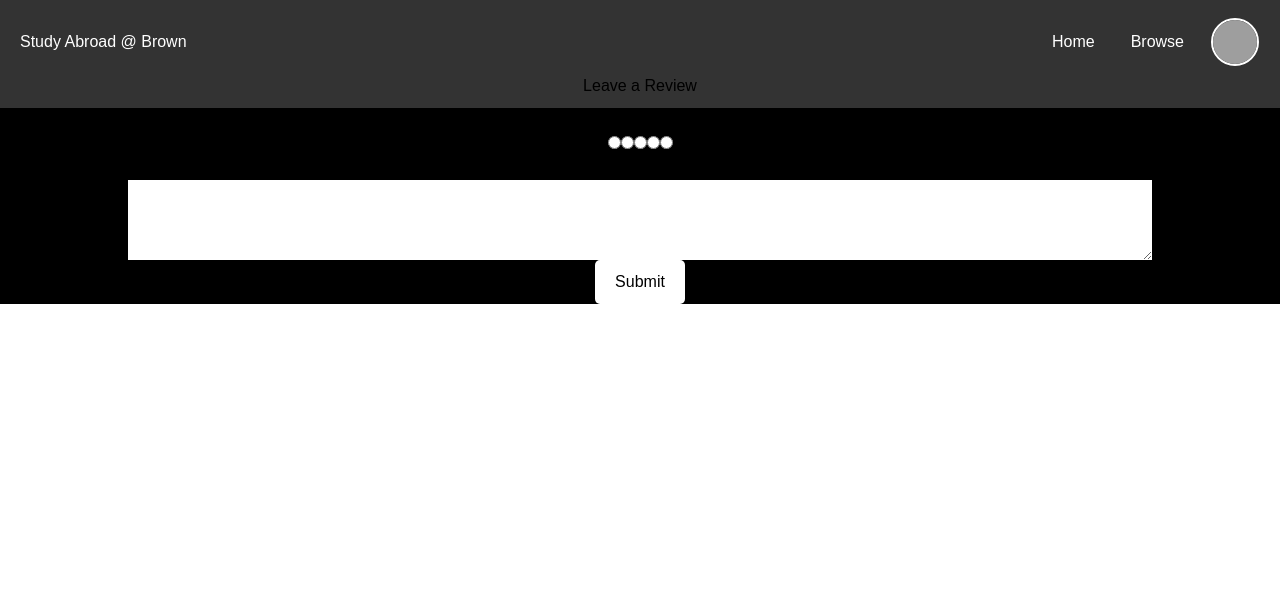
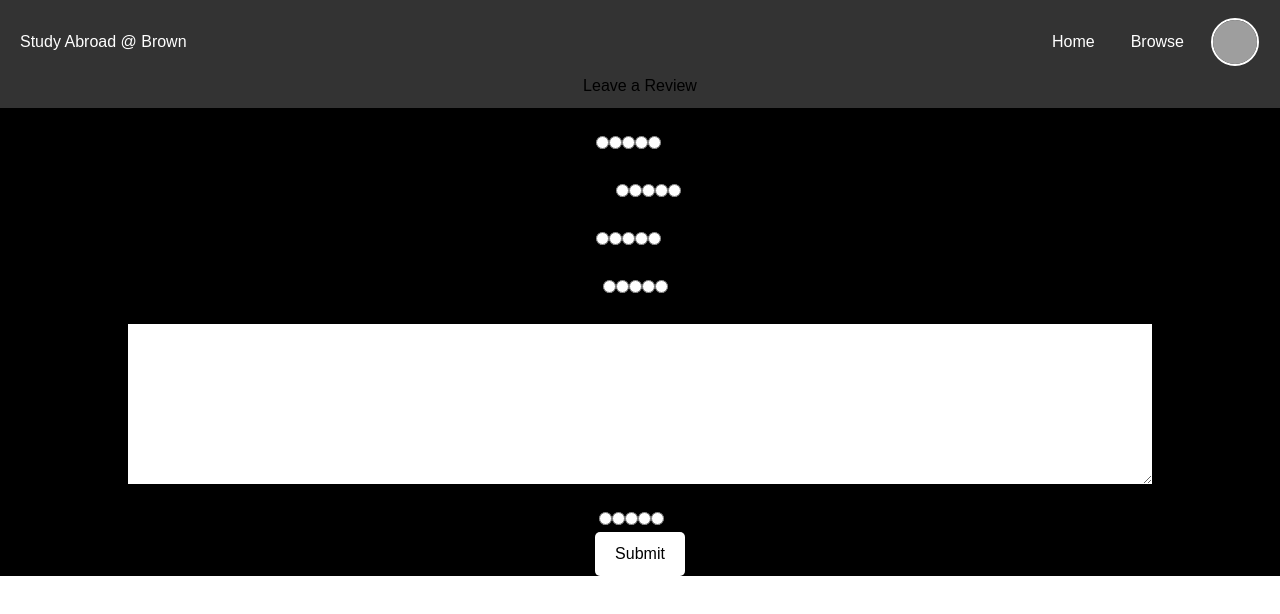
Before and after one commit to cs0320-f23/term-project-hzhan196-mgonza49-jmokkama-tngampra, a React (Vite) app in the folder front/: page /review in a window 1280 px wide. Shown: the top 614 px of the page. Built offline with nearby package versions, Linux system fonts and the light colour scheme; no server answers; grey boxes are pictures that could not be loaded; what chartjs-plugin-datalabels would draw is missing.

Commit message:
feat: nearly completed review segment

```diff
--- a/front/src/pages/Review.tsx
+++ b/front/src/pages/Review.tsx
@@ -18,8 +18,12 @@ function Review() {
         <Formik
           className="footer-content"
           initialValues={{
+            friendliness: "",
             safety: "",
+            queerSafety: "",
+            climate: "",
             comment: "",
+            overall: "",
           }}
           onSubmit={async (values) => {
             alert(JSON.stringify(values, null, 2));
@@ -28,21 +32,76 @@ function Review() {
           {({ values, handleChange }) => (
             <Form>
               <h3>
+                How accepting would you say the participants of this program and
+                its surrounding communities are towards foreigners?
+              </h3>
+              <div role="group">
+                <label>
+                  1 (hostile)
+                  <Field type="radio" name="friendliness" value="1" />
+                </label>
+                <Field type="radio" name="friendliness" value="2" />
+                <Field type="radio" name="friendliness" value="3" />
+                <Field type="radio" name="friendliness" value="4" />
+                <label>
+                  <Field type="radio" name="friendliness" value="5" />5
+                  (accepting)
+                </label>
+              </div>
+
+              <h3>
                 How would you rate the safety of campus and its surrounding
                 areas?
               </h3>
               <div role="group">
                 <label>
-                  1
+                  1 (unsafe)
                   <Field type="radio" name="safety" value="1" />
                 </label>
                 <Field type="radio" name="safety" value="2" />
                 <Field type="radio" name="safety" value="3" />
                 <Field type="radio" name="safety" value="4" />
                 <label>
-                  <Field type="radio" name="safety" value="5" />5
+                  <Field type="radio" name="safety" value="5" />5 (safe)
                 </label>
               </div>
+
+              <h3>
+                How accepting was this program's community, as well as
+                surrounding comminities, towards members of the LGBTQ+
+                community?
+              </h3>
+              <div role="group">
+                <label>
+                  1 (hostile)
+                  <Field type="radio" name="queerSafety" value="1" />
+                </label>
+                <Field type="radio" name="queerSafety" value="2" />
+                <Field type="radio" name="queerSafety" value="3" />
+                <Field type="radio" name="queerSafety" value="4" />
+                <label>
+                  <Field type="radio" name="queerSafety" value="5" />5
+                  (accepting)
+                </label>
+              </div>
+
+              <h3>
+                In relation to Providence, would you say that the average
+                temperature was colder or warmer?
+              </h3>
+              <div role="group">
+                <label>
+                  1 (much colder)
+                  <Field type="radio" name="climate" value="1" />
+                </label>
+                <Field type="radio" name="climate" value="2" />
+                <Field type="radio" name="climate" value="3" />
+                <Field type="radio" name="climate" value="4" />
+                <label>
+                  <Field type="radio" name="climate" value="5" />5 (much warmer)
+                </label>
+              </div>
+
               <div className="flex items-center justify-center flex flex-col">
                 Describe your experience:
                 <Field
@@ -51,6 +110,22 @@ function Review() {
                   onChange={handleChange}
                   className="comment-input"
                 />
+              </div>
+
+              <h3>
+                Overall, how likely are you to recommend this program to others?
+              </h3>
+              <div role="group">
+                <label>
+                  1 (unlikely)
+                  <Field type="radio" name="overall" value="1" />
+                </label>
+                <Field type="radio" name="overall" value="2" />
+                <Field type="radio" name="overall" value="3" />
+                <Field type="radio" name="overall" value="4" />
+                <label>
+                  <Field type="radio" name="overall" value="5" />5 (very likely)
+                </label>
               </div>
 
               <button type="submit" className="review-button">
--- a/front/src/style/interface.css
+++ b/front/src/style/interface.css
@@ -410,7 +410,7 @@ button:hover {
 .comment-input {
   align-items: flex-start;
   justify-content: flex-start;
-  height: 5em;
+  height: 10em;
   width: 80%;
   padding: 0.5em;
   font-size: 16px;
@@ -444,7 +444,6 @@ button:hover {
 .profile-page-color {
   color: black;
   border: 2px solid black;
-
   padding: 10px 20px;
   font-size: 16px;
   border-radius: 5px;
```
